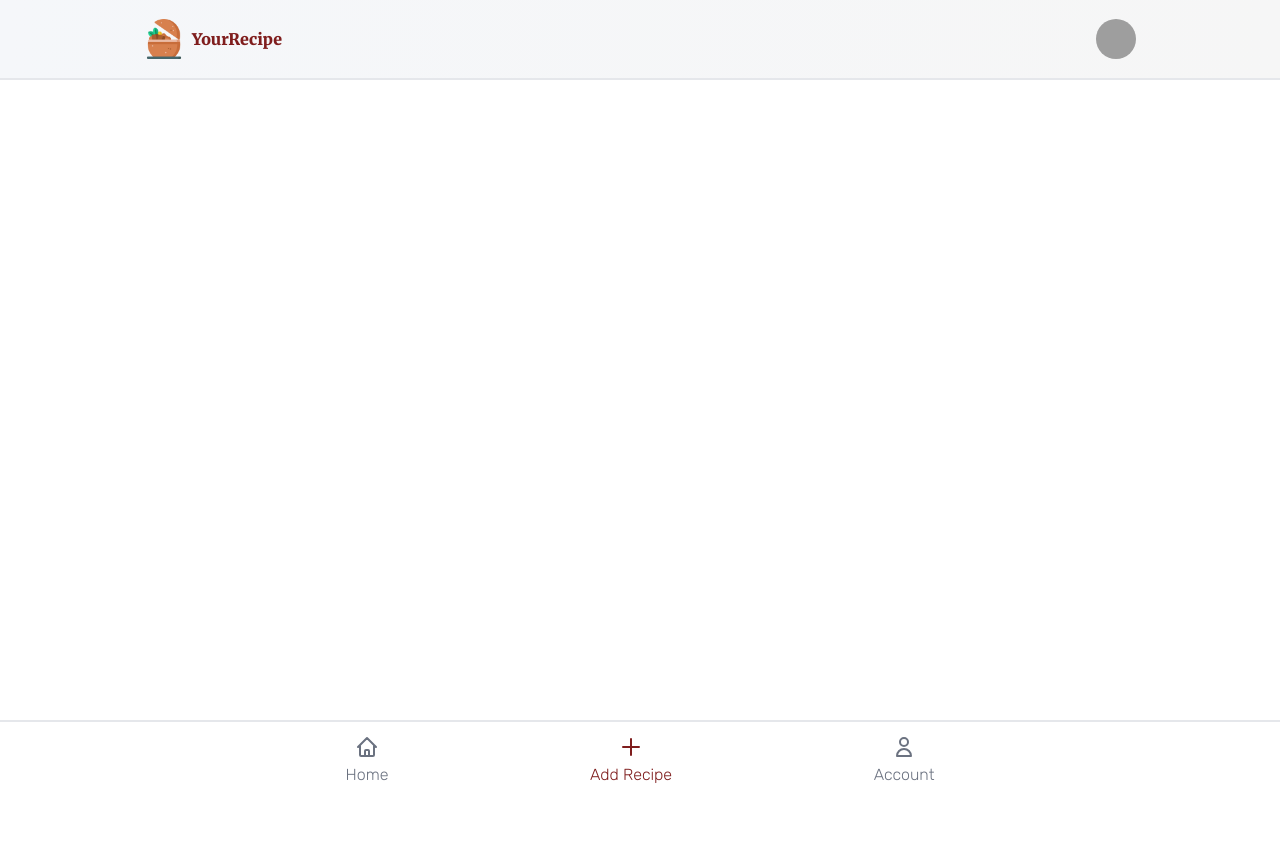
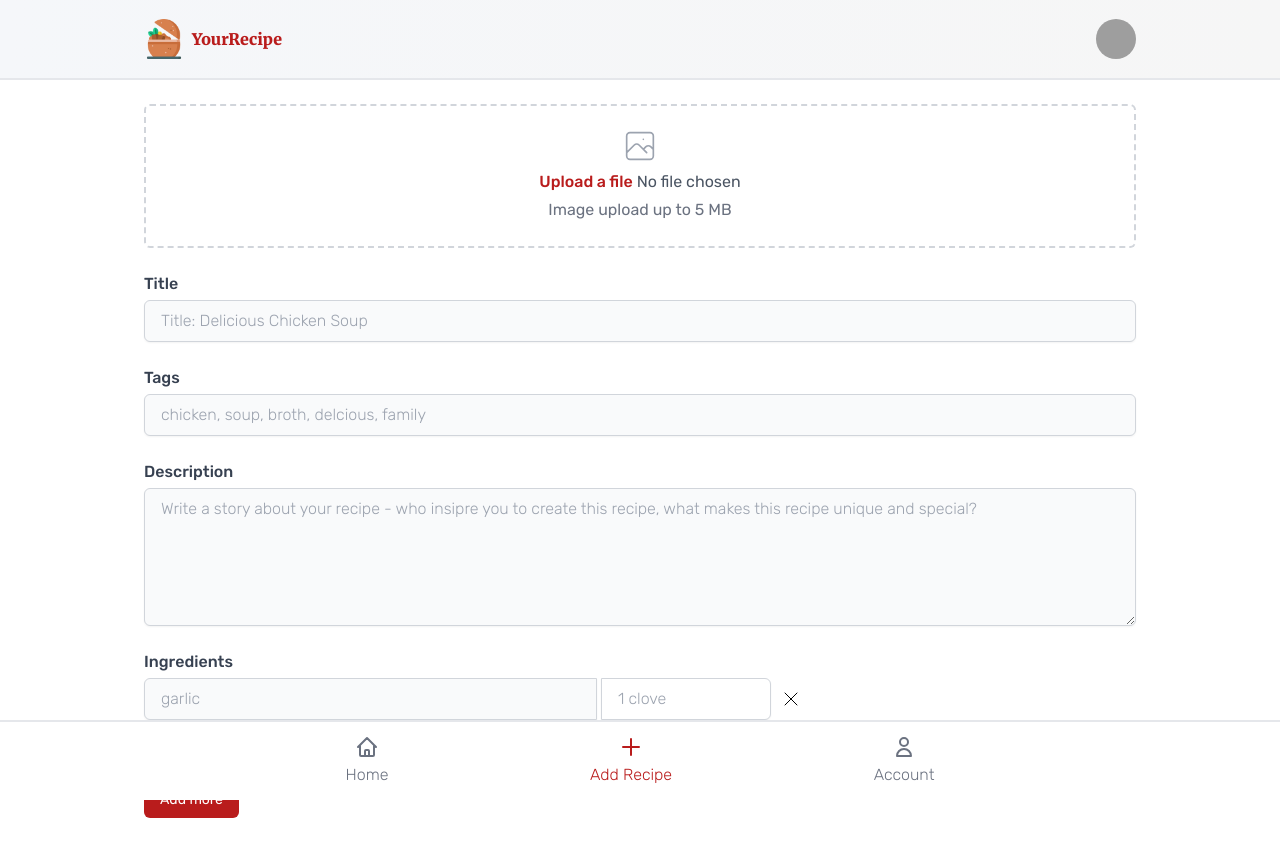
Before and after one commit to panduananto/recipe-mern, a React (Create React App) app in the folder client/: page /add-recipe in a window 1280 px wide. Shown: the top 856 px of the page. Before the commit the page ends 800 px from the top, so only its background shows below. Built offline with nearby package versions, Linux system fonts and the light colour scheme; grey boxes are pictures that could not be loaded.

Commit message:
red-900 to red-700, fix navlink active style, base add recipe form

```diff
--- a/client/src/App.js
+++ b/client/src/App.js
@@ -10,8 +10,9 @@ import Home from './components/Home';
 function App() {
   return (
     <Router>
-      <div>
+      <main className="flex flex-col w-full min-h-screen">
         <PageHeader></PageHeader>
+        <section className="flex flex-col flex-1 py-20">
           <Switch>
             <Route path="/add-recipe">
               <AddRecipe></AddRecipe>
@@ -23,8 +24,9 @@ function App() {
               <Home></Home>
             </Route>
           </Switch>
+        </section>
         <NavigationBar></NavigationBar>
-      </div>
+      </main>
     </Router>
   );
 }
--- a/client/src/components/AddRecipe.js
+++ b/client/src/components/AddRecipe.js
@@ -1,7 +1,13 @@
 import React from 'react';
 
+import Form from './Form';
+
 function AddRecipe() {
-  return <div></div>;
+  return (
+    <>
+      <Form></Form>
+    </>
+  );
 }
 
 export default AddRecipe;
--- /dev/null
+++ b/client/src/components/Form.js
@@ -0,0 +1,91 @@
+import { React } from 'react';
+import Ingredient from './Ingredient';
+
+function Form() {
+  return (
+    <div className="w-full sm:max-w-screen-lg mx-auto">
+      <form action="">
+        <div className="px-4 py-6 space-y-6">
+          <div className="flex justify-center px-6 pt-5 pb-6 border-2 border-gray-300 border-dashed rounded-md">
+            <div className="space-y-1 text-center">
+              <svg
+                xmlns="http://www.w3.org/2000/svg"
+                className="h-10 w-10 mx-auto text-gray-400"
+                fill="none"
+                viewBox="0 0 24 24"
+                stroke="currentColor"
+              >
+                <path
+                  strokeLinecap="round"
+                  strokeLinejoin="round"
+                  strokeWidth={1}
+                  d="M4 16l4.586-4.586a2 2 0 012.828 0L16 16m-2-2l1.586-1.586a2 2 0 012.828 0L20 14m-6-6h.01M6 20h12a2 2 0 002-2V6a2 2 0 00-2-2H6a2 2 0 00-2 2v12a2 2 0 002 2z"
+                />
+              </svg>
+              <div className="flex justify-center text-sm sm:text-base text-gray-600">
+                <label
+                  htmlFor="file-upload"
+                  className="relative cursor-pointer bg-white rounded-md font-medium text-red-700 hover:text-red-600 focus-within:outline-none focus-within:ring-2 focus-within:ring-offset-2 focus-within:ring-red-700"
+                >
+                  <span>Upload a file</span>
+                  <input id="file-upload" name="file-upload" type="file" className="sr-only"></input>
+                </label>
+                <p className="pl-1">No file chosen</p>
+              </div>
+              <p className="text-sm sm:text-base text-gray-500">Image upload up to 5 MB</p>
+            </div>
+          </div>
+          <div>
+            <label htmlFor="title" className="block font-medium text-gray-700">
+              Title
+            </label>
+            <div className="mt-1">
+              <input
+                id="title"
+                name="title"
+                type="text"
+                autoComplete="off"
+                className="block w-full border border-gray-300 bg-gray-50 rounded-md shadow-sm px-4 py-2 font-light focus:outline-none focus:ring-2 focus:ring-red-700 focus:border-red-700"
+                placeholder="Title: Delicious Chicken Soup"
+              ></input>
+            </div>
+          </div>
+          <div>
+            <label htmlFor="tags" className="block font-medium text-gray-700">
+              Tags
+            </label>
+            <div className="mt-1">
+              <input
+                id="tags"
+                name="tags"
+                type="text"
+                autoComplete="off"
+                className="block w-full border border-gray-300 bg-gray-50 rounded-md shadow-sm px-4 py-2 font-light focus:outline-none focus:ring-2 focus:ring-red-700 focus:border-red-700"
+                placeholder="chicken, soup, broth, delcious, family"
+              ></input>
+            </div>
+          </div>
+          <div>
+            <label htmlFor="description" className="block font-medium text-gray-700">
+              Description
+            </label>
+            <div className="mt-1">
+              <textarea
+                id="description"
+                name="description"
+                rows="5"
+                className="block w-full border border-gray-300 bg-gray-50 rounded-md shadow-sm px-4 py-2 font-light focus:outline-none focus:ring-2 focus:ring-red-700 focus:border-red-700"
+                placeholder="Write a story about your recipe - who insipre you to create this recipe, what makes this recipe unique and special?"
+              ></textarea>
+            </div>
+          </div>
+          <div>
+            <Ingredient></Ingredient>
+          </div>
+        </div>
+      </form>
+    </div>
+  );
+}
+
+export default Form;
--- /dev/null
+++ b/client/src/components/Ingredient.js
@@ -0,0 +1,76 @@
+import { React, useState } from 'react';
+
+function Ingredient() {
+  return (
+    <>
+      <fieldset>
+        <legend className="font-medium text-gray-700">Ingredients</legend>
+        <div className="mt-1 grid grid-cols-3 gap-2">
+          <div className="col-span-3 sm:col-span-2">
+            <label htmlFor="ingredient-1" className="sr-only">
+              Ingredient-1
+            </label>
+            <div className="flex items-center gap-1">
+              <input
+                id="ingredient-1"
+                name="ingrdient-1"
+                type="text"
+                className="block w-full px-4 py-2 border border-solid border-gray-300 rounded-l-md bg-gray-50 shadow-sm font-thin focus:outline-none focus:ring-2 focus:ring-red-700 focus:border-red-700"
+                placeholder="garlic"
+              />
+              <div>
+                <label htmlFor="amount-ingredient-1" className="sr-only"></label>
+                <input
+                  id="amount-ingredient-1"
+                  name="amount-ingredient-1"
+                  type="text"
+                  className="block w-full px-4 py-2 border border-solid border-gray-300 rounded-r-md bg-white shadow-sm font-thin focus:outline-none focus:ring-2 focus:ring-red-700 focus:border-red-700"
+                  placeholder="1 clove"
+                />
+              </div>
+              <button className="border-none shadow-none ml-1">
+                <svg xmlns="http://www.w3.org/2000/svg" className="h-6 w-6" fill="none" viewBox="0 0 24 24" stroke="currentColor">
+                  <path strokeLinecap="round" strokeLinejoin="round" strokeWidth={1} d="M6 18L18 6M6 6l12 12" />
+                </svg>
+              </button>
+            </div>
+          </div>
+          <div className="col-span-3 sm:col-span-2">
+            <label htmlFor="ingredient-2" className="sr-only">
+              Ingredient-2
+            </label>
+            <div className="flex items-center gap-1">
+              <input
+                id="ingredient-2"
+                name="ingrdient-2"
+                type="text"
+                className="block w-full px-4 py-2 border border-solid border-gray-300 rounded-l-md bg-gray-50 shadow-sm font-thin focus:outline-none focus:ring-2 focus:ring-red-700 focus:border-red-700"
+                placeholder="water"
+              />
+              <div>
+                <label htmlFor="amount-ingredient-2" className="sr-only"></label>
+                <input
+                  id="amount-ingredient-1"
+                  name="amount-ingredient-1"
+                  type="text"
+                  className="block w-full px-4 py-2 border border-solid border-gray-300 rounded-r-md bg-white shadow-sm font-thin focus:outline-none focus:ring-2 focus:ring-red-700 focus:border-red-700"
+                  placeholder="sufficiently"
+                />
+              </div>
+              <button className="border-none shadow-none ml-1">
+                <svg xmlns="http://www.w3.org/2000/svg" className="h-6 w-6" fill="none" viewBox="0 0 24 24" stroke="currentColor">
+                  <path strokeLinecap="round" strokeLinejoin="round" strokeWidth={1} d="M6 18L18 6M6 6l12 12" />
+                </svg>
+              </button>
+            </div>
+          </div>
+        </div>
+      </fieldset>
+      <button className="bg-red-700 hover:bg-red-600 rounded-md text-sm text-white px-4 py-2 mt-3 focus:outline-none focus:ring-2 focus:ring-offset-2 focus:ring-offset-[#f6f6f6] focus:ring-red-700">
+        Add more
+      </button>
+    </>
+  );
+}
+
+export default Ingredient;
--- a/client/src/components/NavigationBar.js
+++ b/client/src/components/NavigationBar.js
@@ -51,8 +51,10 @@ function NavigationBar() {
               <NavLink
                 exact={item.link === '/' ? true : false}
                 to={item.link}
-                className="inline-flex flex-col items-center justify-center space-y-1 text-center text-gray-500 hover:text-red-900"
-                activeClassName="text-red-900"
+                className="inline-flex flex-col items-center justify-center space-y-1 text-center text-gray-500 hover:text-red-700"
+                activeStyle={{
+                  color: 'rgba(185, 28, 28, 1)',
+                }}
               >
                 {item.icon}
                 <span className="text-xs font-thin sm:text-base">{item.text}</span>
--- a/client/src/components/PageHeader.js
+++ b/client/src/components/PageHeader.js
@@ -8,9 +8,9 @@ function PageHeader() {
       <div className="flex items-center justify-between h-full w-full sm:max-w-screen-lg mx-auto px-4">
         <a href="" className="inline-flex items-center space-x-2">
           <img src={logo} alt="site logo" className="h-8 sm:h-10 w-8 sm:w-10" />
-          <span className="font-serif font-extrabold text-red-900">YourRecipe</span>
+          <span className="font-serif font-extrabold text-red-700">YourRecipe</span>
         </a>
-        <button className="rounded-full bg-[#f6f6f6] focus:outline-none focus:ring-2 focus:ring-offset-2 focus:ring-offset-[#f6f6f6] focus:ring-red-900">
+        <button className="rounded-full bg-[#f6f6f6] focus:outline-none focus:ring-2 focus:ring-offset-2 focus:ring-offset-[#f6f6f6] focus:ring-red-700">
           <img
             src="https://images.unsplash.com/photo-1534528741775-53994a69daeb?ixid=MnwxMjA3fDB8MHxwaG90by1wYWdlfHx8fGVufDB8fHx8&ixlib=rb-1.2.1&auto=format&fit=facearea&facepad=2&w=256&h=256&q=80"
             alt="user profile"
```
Also changed, not shown: 1 other file (tests, documents, lock files or other folders). Lines whose indentation alone changed are shown as unchanged.
